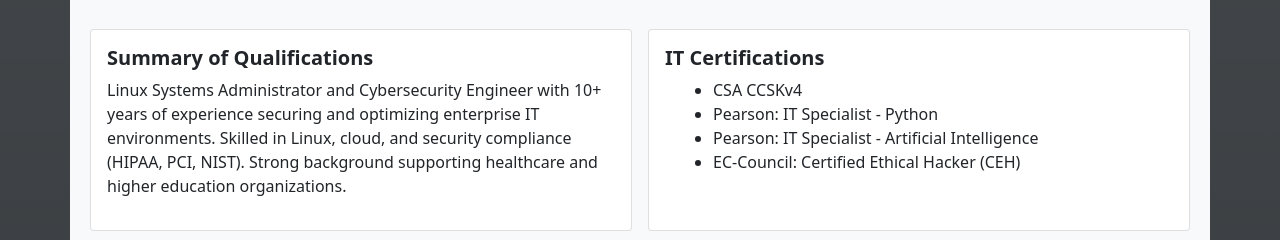
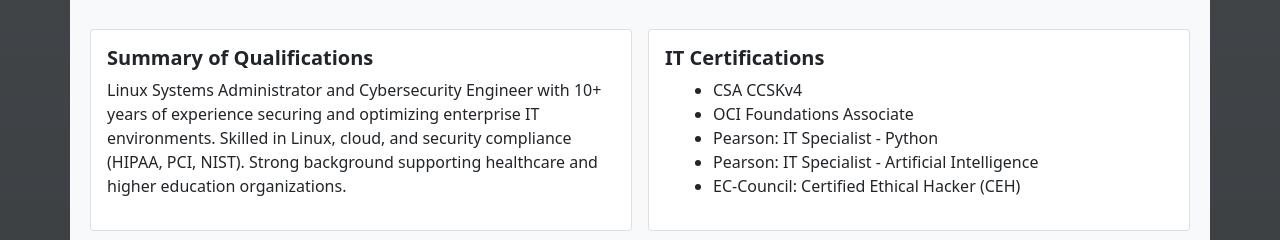
Before and after one commit to lwturkjr/lwturkjr.github.io, a plain HTML site: page index.html in a window 1280 px wide. Shown: the part 560-800 px from the top of the page. Drawn offline with Linux system fonts and the light colour scheme; a script that the page names is missing; files whose address does not match are found by name.

Commit message:
Added OCI certification

```diff
--- a/index.html
+++ b/index.html
@@ -127,10 +127,13 @@
                                     <li class="card-text">
                                         CSA CCSKv4
                                     </li>
-                                    <li>
+                                    <li class="card-text">
+                                        OCI Foundations Associate
+                                    </li>
+                                    <li class="card-text">
                                         Pearson: IT Specialist - Python
                                     </li>
-                                    <li>
+                                    <li class="card-text">
                                         Pearson: IT Specialist - Artificial Intelligence
                                     </li>
                                     <li class="card-text">
```
